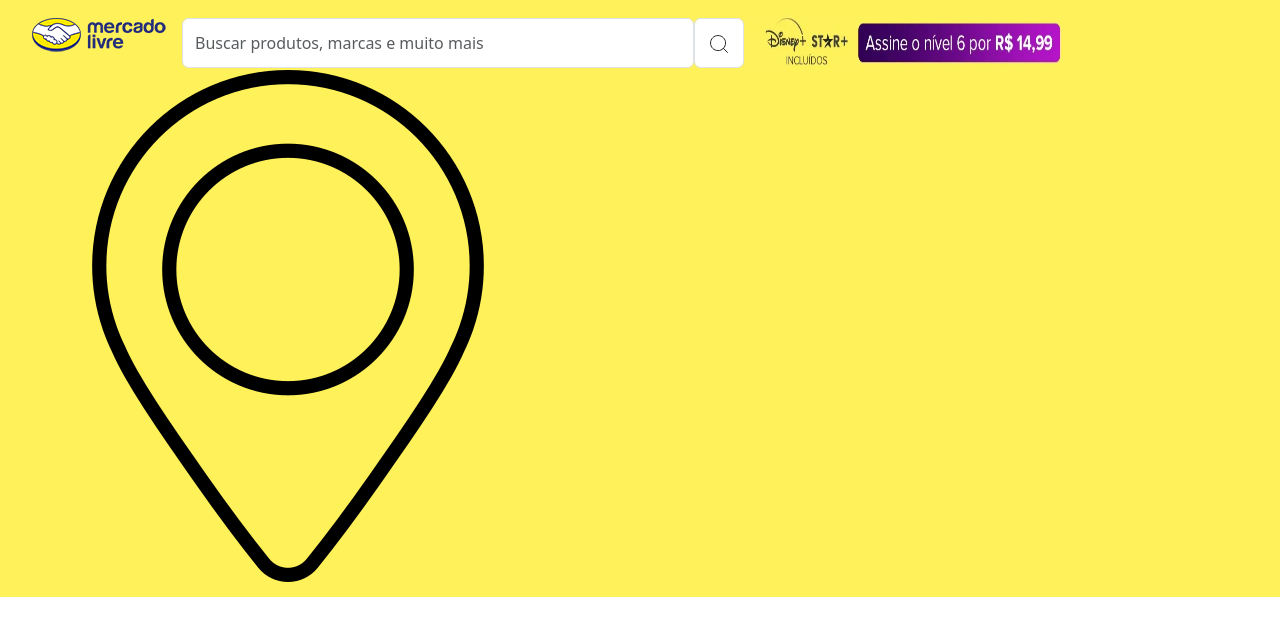
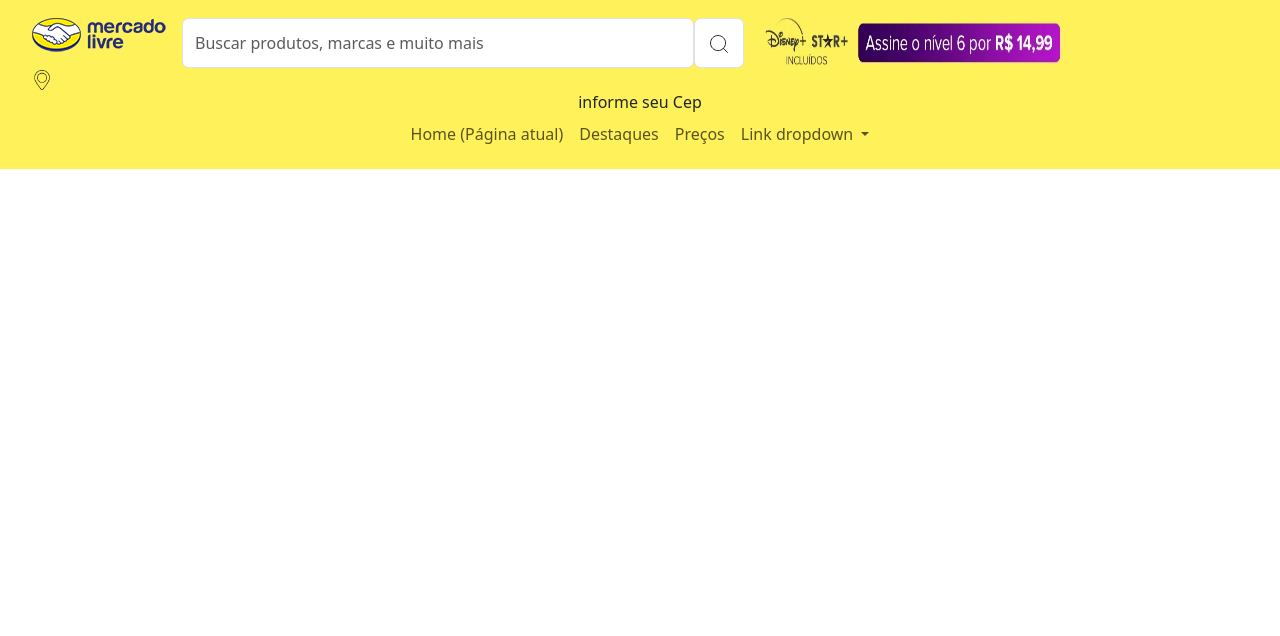
Before and after one commit to NathanZMacedo/mercado-livre, a plain HTML site: page index.html in a window 1280 px wide. Drawn offline with nearby package versions, Linux system fonts and the light colour scheme.

Commit message:
adicionando novas coisas

```diff
--- a/index.css
+++ b/index.css
@@ -22,3 +22,9 @@
     width:  25vw;
     height: 55px;
 }
+#cep-text{
+    flex-direction: row;
+}
+#center{
+    -ms-flex-align: center;
+}
--- a/index.html
+++ b/index.html
@@ -15,7 +15,7 @@
 
     <!-- JAVA SCRIPT DO BOOTSTRAP -->
     <script src="https://cdn.jsdelivr.net/npm/bootstrap@5.3.0-alpha1/dist/js/bootstrap.bundle.min.js" integrity="sha384-w76AqPfDkMBDXo30jS1Sgez6pr3x5MlQ1ZAGC+nuZB+EYdgRZgiwxhTBTkF7CXvN" crossorigin="anonymous"></script>
-
+  <div id="center">
     <nav class="navbar nav navbar-expand-lg ">
         <div class="container-fluid">
           <a class="nav-imagem" href="#"></a>
@@ -34,9 +34,39 @@
               </div>
             </div>
           </div >
-        <div class="container-fluid">
-          <img src="./assets/images/maps-navbar.png" alt="">
+        <div class="container-fluid" id="maps-navbar">
+          <img src="./assets/images/maps-navbar.png" width="20" height="20">
         </div>
-      </nav>
+        <div class="Cep-text" id="Cep-text">
+          <h7>informe seu Cep</h7>
+        </div>
+        <button class="navbar-toggler" type="button" data-toggle="collapse" data-target="#navbarNavDropdown" aria-controls="navbarNavDropdown" aria-expanded="false" aria-label="Alterna navegação">
+          <span class="navbar-toggler-icon"></span>
+        </button>
+        <div class="collapse navbar-collapse" id="navbarNavDropdown">
+          <ul class="navbar-nav">
+            <li class="nav-item active">
+              <a class="nav-link" href="#">Home <span class="sr-only">(Página atual)</span></a>
+            </li>
+            <li class="nav-item">
+              <a class="nav-link" href="#">Destaques</a>
+            </li>
+            <li class="nav-item">
+              <a class="nav-link" href="#">Preços</a>
+            </li>
+            <li class="nav-item dropdown">
+              <a class="nav-link dropdown-toggle" href="#" id="navbarDropdownMenuLink" role="button" data-toggle="dropdown" aria-haspopup="true" aria-expanded="false">
+                Link dropdown
+              </a>
+              <div class="dropdown-menu" aria-labelledby="navbarDropdownMenuLink">
+                <a class="dropdown-item" href="#">Ação</a>
+                <a class="dropdown-item" href="#">Outra ação</a>
+                <a class="dropdown-item" href="#">Algo mais aqui</a>
+              </div>
+            </li>
+          </ul>
+        </div>
+      </div>
+    </nav>
 </body>
 </html>
```
